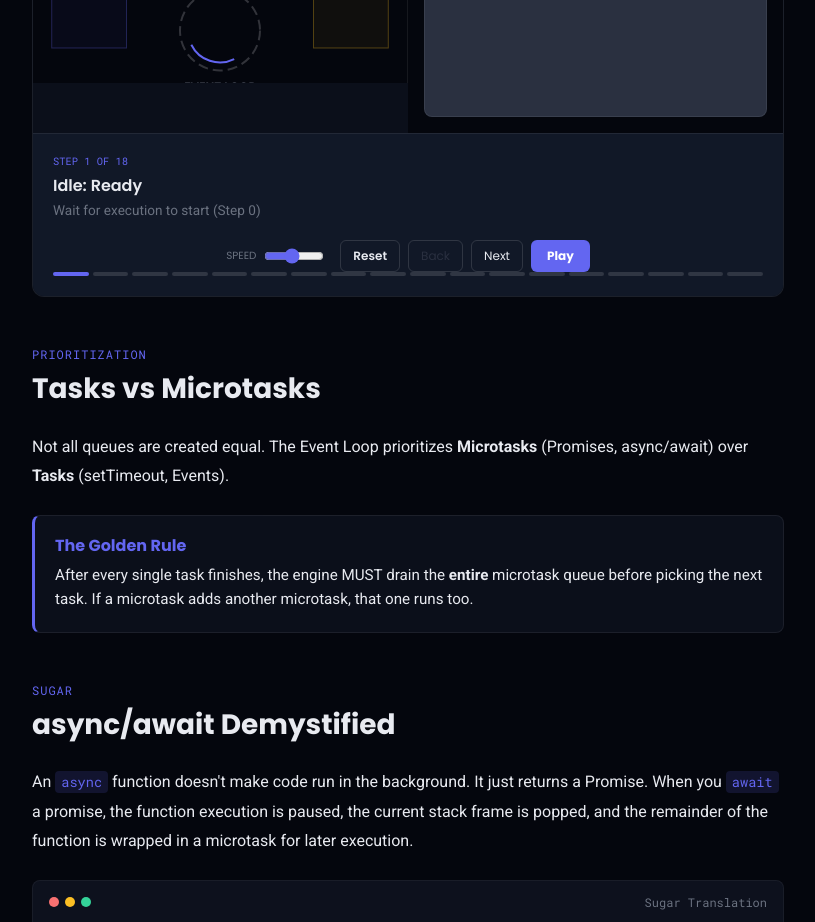
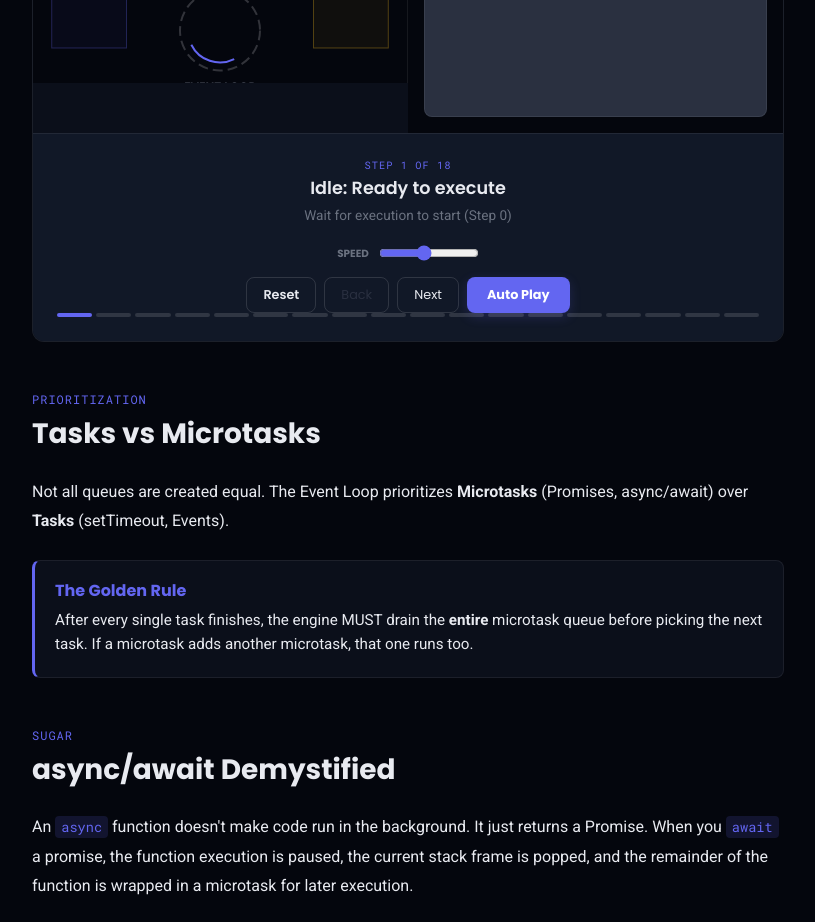
Before and after one commit to Princen08/nullptr, a React (Vite) app: page /blog/event-loop-explained in a window 1280 px wide. Shown: the part 2540-3462 px from the top of the page, without its empty margins (232-1047 px from the left). Built offline with nearby package versions, Linux system fonts and the light colour scheme.

Commit message:
UI: Perfectly center-align Event Loop controls and text

```diff
--- a/src/animation/EventLoopSimulator.jsx
+++ b/src/animation/EventLoopSimulator.jsx
@@ -242,32 +242,32 @@ export default function EventLoopSimulator() {
         </div>
       </div>
 
-      <div style={{ padding: '20px', background: T.surfaceHigh, borderTop: `1px solid ${T.border}` }}>
-        <div style={{ display: 'flex', flexDirection: 'column', gap: '20px' }}>
+      <div style={{ padding: '24px', background: T.surfaceHigh, borderTop: `1px solid ${T.border}` }}>
+        <div style={{ display: 'flex', flexDirection: 'column', gap: '20px', textAlign: 'center' }}>
           <div>
-            <div style={{ fontSize: '0.65rem', fontFamily: 'Roboto Mono', color: T.accent, textTransform: 'uppercase', marginBottom: '4px' }}>
+            <div style={{ fontSize: '0.65rem', fontFamily: 'Roboto Mono', color: T.accent, textTransform: 'uppercase', letterSpacing: '1px', marginBottom: '4px' }}>
               Step {tickIdx + 2} of {currentScenario.ticks.length + 1}
             </div>
-            <div style={{ fontSize: '1rem', fontFamily: 'Poppins', fontWeight: 600, color: T.text }}>
-              {tickIdx === -1 ? "Idle: Ready" : (currentTick.label || "Processing")}
+            <div style={{ fontSize: '1.1rem', fontFamily: 'Poppins', fontWeight: 600, color: T.text, lineHeight: 1.2 }}>
+              {tickIdx === -1 ? "Idle: Ready to execute" : (currentTick.label || "Processing")}
             </div>
-            <div style={{ fontSize: '0.85rem', color: T.muted, marginTop: '2px' }}>
+            <div style={{ fontSize: '0.85rem', color: T.muted, marginTop: '6px', maxWidth: '400px', marginInline: 'auto' }}>
               {currentTick.desc}
             </div>
           </div>
 
-          <div style={{ display: 'flex', gap: '8px', flexWrap: 'wrap', alignItems: 'center', justifyContent: 'center' }}>
-            <div style={{ display: 'flex', alignItems: 'center', gap: '8px', marginRight: '8px' }}>
-               <span style={{ fontSize: '0.65rem', color: T.muted, fontFamily: 'Poppins' }}>SPEED</span>
-               <input type="range" min="1" max="10" value={speed} onChange={e => setSpeed(parseInt(e.target.value))} style={{ width: '60px', accentColor: T.accent }} />
+          <div style={{ display: 'flex', flexDirection: 'column', gap: '16px', alignItems: 'center' }}>
+            <div style={{ display: 'flex', alignItems: 'center', gap: '10px' }}>
+               <span style={{ fontSize: '0.65rem', color: T.muted, fontFamily: 'Poppins', fontWeight: 700 }}>SPEED</span>
+               <input type="range" min="1" max="10" value={speed} onChange={e => setSpeed(parseInt(e.target.value))} style={{ width: '100px', accentColor: T.accent, cursor: 'pointer' }} />
             </div>
 
             <div style={{ display: 'flex', gap: '8px', flexWrap: 'wrap', justifyContent: 'center' }}>
-              <button onClick={() => resetSimulator()} style={{ padding: '6px 12px', background: 'transparent', color: T.text, border: `1px solid ${T.borderMid}`, borderRadius: '6px', fontSize: '0.75rem', fontWeight: 600 }}>Reset</button>
-              <button onClick={() => runTick(-1)} disabled={tickIdx === -1} style={{ padding: '6px 12px', background: 'transparent', color: tickIdx === -1 ? T.faint : T.text, border: `1px solid ${T.borderMid}`, borderRadius: '6px', fontSize: '0.75rem' }}>Back</button>
-              <button onClick={() => runTick(1)} disabled={tickIdx >= currentScenario.ticks.length - 1} style={{ padding: '6px 12px', background: 'transparent', color: tickIdx >= currentScenario.ticks.length - 1 ? T.faint : T.text, border: `1px solid ${T.borderMid}`, borderRadius: '6px', fontSize: '0.75rem' }}>Next</button>
-              <button onClick={() => { if (tickIdx >= currentScenario.ticks.length - 1) resetSimulator(); setIsPlaying(!isPlaying); }} style={{ padding: '6px 16px', background: isPlaying ? T.surface : T.accent, color: isPlaying ? T.text : '#fff', border: isPlaying ? `1px solid ${T.borderMid}` : 'none', borderRadius: '6px', fontSize: '0.75rem', fontWeight: 700 }}>
-                {isPlaying ? 'Pause' : 'Play'}
+              <button onClick={() => resetSimulator()} style={{ padding: '8px 16px', background: 'transparent', color: T.text, border: `1px solid ${T.borderMid}`, borderRadius: '8px', fontSize: '0.8rem', fontWeight: 600, transition: 'all 0.2s' }}>Reset</button>
+              <button onClick={() => runTick(-1)} disabled={tickIdx === -1} style={{ padding: '8px 16px', background: 'transparent', color: tickIdx === -1 ? T.faint : T.text, border: `1px solid ${T.borderMid}`, borderRadius: '8px', fontSize: '0.8rem' }}>Back</button>
+              <button onClick={() => runTick(1)} disabled={tickIdx >= currentScenario.ticks.length - 1} style={{ padding: '8px 16px', background: 'transparent', color: tickIdx >= currentScenario.ticks.length - 1 ? T.faint : T.text, border: `1px solid ${T.borderMid}`, borderRadius: '8px', fontSize: '0.8rem' }}>Next</button>
+              <button onClick={() => { if (tickIdx >= currentScenario.ticks.length - 1) resetSimulator(); setIsPlaying(!isPlaying); }} style={{ padding: '8px 20px', background: isPlaying ? T.surface : T.accent, color: isPlaying ? T.text : '#fff', border: isPlaying ? `1px solid ${T.borderMid}` : 'none', borderRadius: '8px', fontSize: '0.8rem', fontWeight: 700, boxShadow: isPlaying ? 'none' : `0 4px 12px rgba(99,102,241,0.2)` }}>
+                {isPlaying ? 'Pause' : 'Auto Play'}
               </button>
             </div>
           </div>
```
